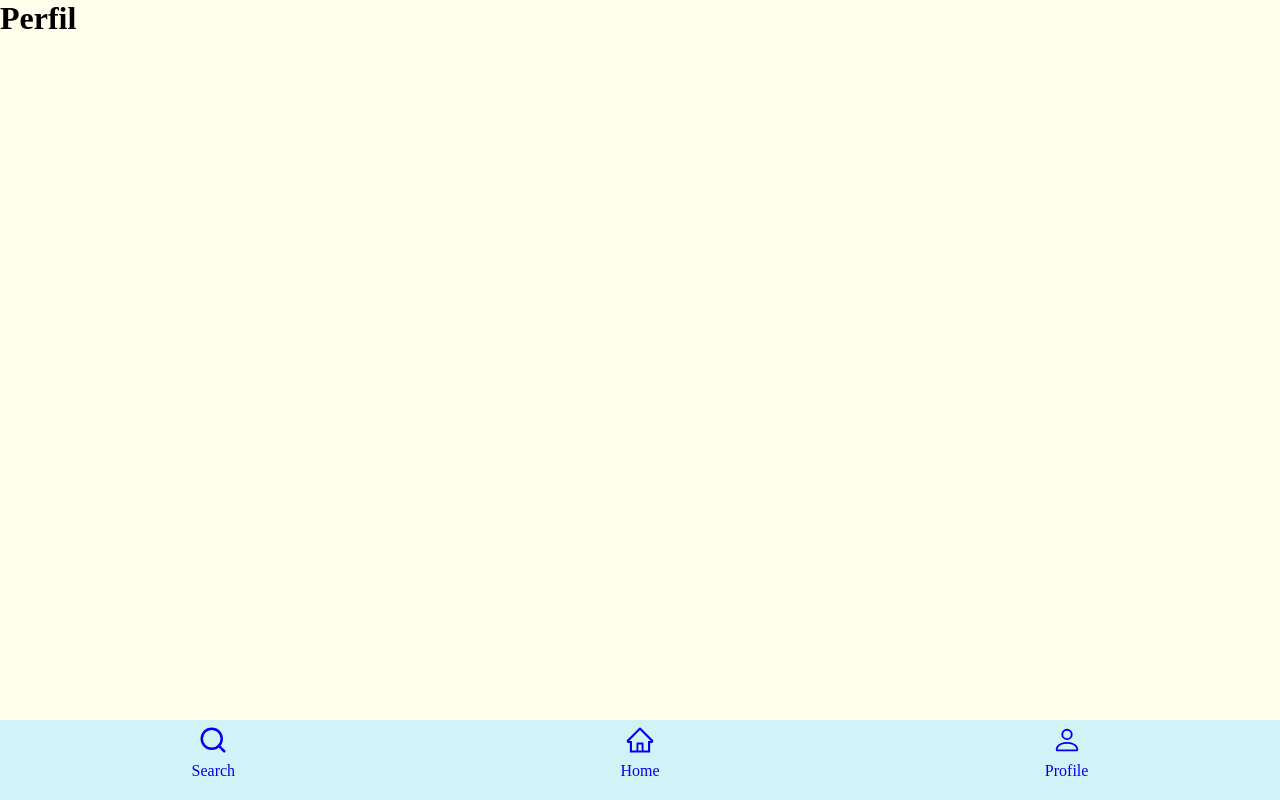
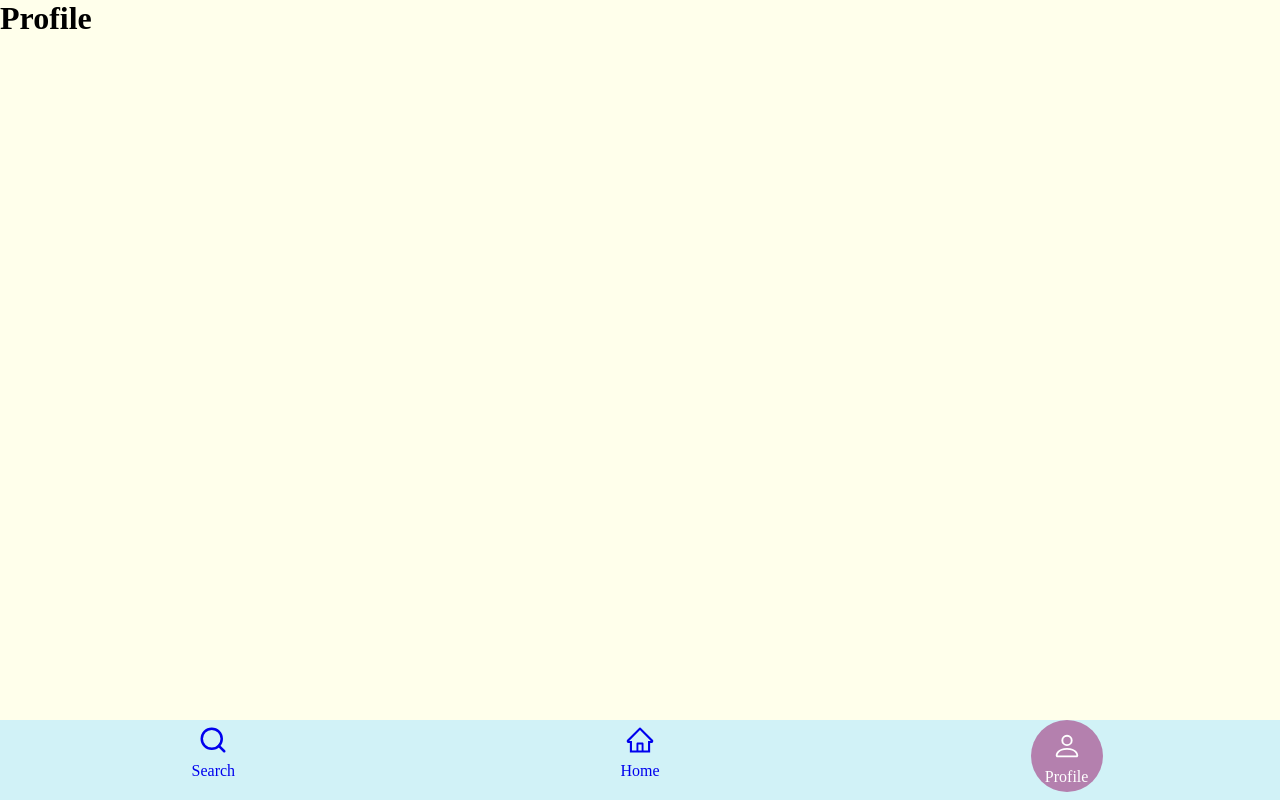
Before and after one commit to bonbj/YourRecipe, a React (Create React App) app: page /profile in a window 1280 px wide. Built offline with nearby package versions, Linux system fonts and the light colour scheme.

Commit message:
update tabs

```diff
--- a/src/components/tabs/Tabs.css
+++ b/src/components/tabs/Tabs.css
@@ -22,3 +22,16 @@
     align-items: center;
     text-decoration: none;
 }
+
+.active-false {
+
+}
+
+.active-true {
+    background-color: var(--purple-high);
+    color: white;
+    border-radius: 50%;
+    width: 9vh;
+    height: 9vh;
+    margin: 0 auto;
+}
--- a/src/components/tabs/Tabs.js
+++ b/src/components/tabs/Tabs.js
@@ -1,39 +1,86 @@
-import React, { Component } from 'react';
-import './Tabs.css';
+import React, { Component } from "react";
+import "./Tabs.css";
 
-import { Link, BrowserRouter as Router} from 'react-router-dom';
+import { Link, BrowserRouter as Router } from "react-router-dom";
 
-import { AiOutlineHome } from 'react-icons/ai';
-import { FiSearch } from 'react-icons/fi';
-import { BsPerson } from 'react-icons/bs';
-
-
+import { AiOutlineHome } from "react-icons/ai";
+import { FiSearch } from "react-icons/fi";
+import { BsPerson } from "react-icons/bs";
 
 class Tabs extends Component {
+    constructor(props) {
+        super(props);
+        this.setButton = this.setButton.bind(this);
+    }
+
+  state = {
+    buttomSearch: false,
+    buttomHome: true,
+    buttomProfile: false,
+  };
+
+  setButton() {
+    switch (window.location.pathname) {
+        case "/":
+          this.setState({
+            buttomSearch: false,
+            buttomHome: true,
+            buttomProfile: false,
+          });
+          break;
+        case "/search":
+          this.setState({
+            buttomSearch: true,
+            buttomHome: false,
+            buttomProfile: false,
+          });
+          break;
+        case "/profile":
+          this.setState({
+            buttomSearch: false,
+            buttomHome: false,
+            buttomProfile: true,
+          });
+          break;
+        default:
+          break;
+      }
+  }
+
+  componentDidMount() {
+        this.setButton();
+  }
+
   render() {
-    return(
-        <>
+    return (
+      <div>
         <Router>
-         <footer className="container tabs" >
+          <footer className="container tabs">
             <section className="row">
-                 <Link to="/search" className="col-4 tabs-btn">
+              <div className="col-4">
+                <Link to="/search" className={`tabs-btn active-` + this.state.buttomSearch}>
                   <FiSearch className="icon" />
                   <p>Search</p>
                 </Link>
+              </div>
 
-                 <Link to="/" className="col-4 tabs-btn">
+              <div className="col-4">
+                <Link to="/" className={`tabs-btn active-` + this.state.buttomHome}>
                   <AiOutlineHome className="icon" />
                   <p>Home</p>
                 </Link>
+              </div>
 
-                 <Link to="/profile" className="col-4 tabs-btn">
+              <div className="col-4">
+                <Link to="/profile" className={`tabs-btn active-` + this.state.buttomProfile}>
                   <BsPerson className="icon" />
                   <p>Profile</p>
                 </Link>
+              </div>
             </section>
           </footer>
         </Router>
-        </>
+      </div>
     );
   }
 }
--- a/src/pages/home/Home.js
+++ b/src/pages/home/Home.js
@@ -1,13 +1,16 @@
-import React from 'react';
+import React, { Component } from 'react';
 import './Home.css';
 
 
-const Home = () => {
-    return(
-        <div>
-            <h1>Home</h1>
-        </div>
-    )
+class Home extends Component {
+
+    render() {
+        return(
+            <div>
+                <h1>Home</h1>
+            </div>
+        )
+    }
 }
 
 export default Home;
--- a/src/pages/profile/Profile.js
+++ b/src/pages/profile/Profile.js
@@ -1,12 +1,16 @@
-import React from 'react';
+import React, { Component } from 'react';
 import './Profile.css';
 
-const Profile = () => {
-    return(
-        <div>
-            <h1>Perfil</h1>
-        </div>
-    )
+class Profile extends Component {
+
+
+    render() {
+        return(
+            <div>
+                <h1>Profile</h1>
+            </div>
+        )
+    }
 }
 
 export default Profile;
--- a/src/pages/search/Search.js
+++ b/src/pages/search/Search.js
@@ -1,12 +1,16 @@
-import React from 'react';
+import React, { Component } from 'react';
 import './Search.css';
 
-const Search = () => {
-    return(
-        <div>
-            <h1>Search</h1>
-        </div>
-    )
+
+class Search extends Component {
+
+    render() {
+        return(
+            <div>
+                <h1>Search</h1>
+            </div>
+        )
+    }
 }
 
 export default Search;
```
Also changed, not shown: src/app/App.js (+6 -3 lines), 1 other file (tests, documents, lock files or other folders). Lines whose indentation alone changed are shown as unchanged.
